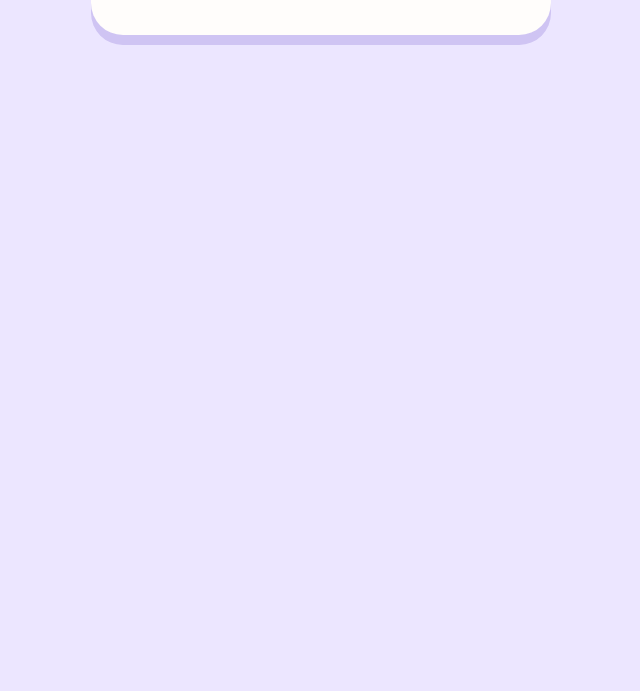
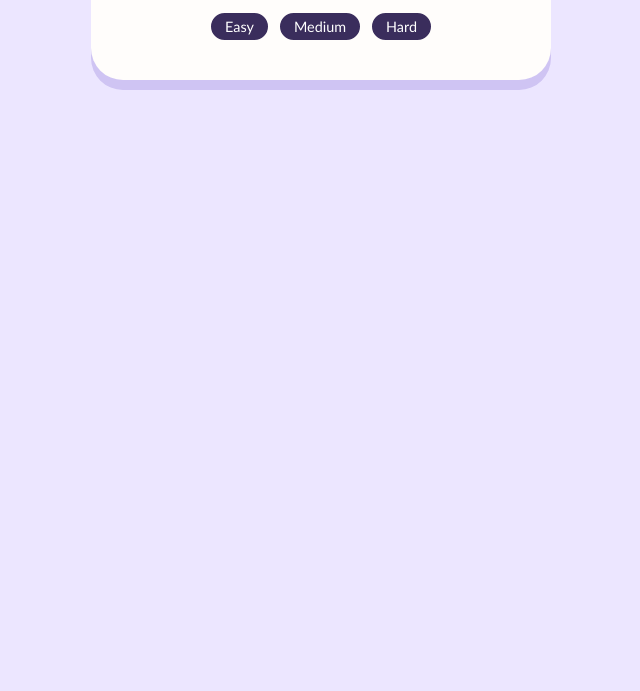
Before and after one commit to edgecaseSwitch/tiny-sudoku, a plain HTML site: page index.html in a window 1280 px wide. Shown: the part 109-800 px from the top of the page, without its empty margins (319-959 px from the left). Drawn offline with Linux system fonts and the light colour scheme.

Commit message:
level buttons

```diff
--- a/index.html
+++ b/index.html
@@ -13,6 +13,11 @@
       <h1>Tiny Sudoku ✿</h1>
       <p class="tag">Fill every row, column and box with 1-9.</p>
     </header>
+    <div class="levels" role="group" aria-label="Difficulty">
+      <button type="button" data-level="easy" aria-pressed="true">Easy</button>
+      <button type="button" data-level="Medium" aria-pressed="true">Medium</button>
+      <button type="button" data-level="Hard" aria-pressed="true">Hard</button>
+    </div>
   </main>
 </body>
 </html>
--- a/style.css
+++ b/style.css
@@ -39,3 +39,20 @@ main {
 header {text-align: center; margin-bottom: 14px;}
 h1 {margin: 0; font-size: 2rem; font-weight: 600;}
 .tag {margin: 2px 0 0; color: var(--ink-soft); font-size: .95rem;}
+
+.levels {display: flex; gap: 8px; justify-content: center; margin-bottom: 14px;}
+.levels button {
+    font: inherit;
+    font-size: .9rem;
+    border: 2px solid var(--line);
+    background: transparent;
+    color: var(--ink-soft);
+    padding: 5px 14px;
+    border-radius: 999px;
+    cursor: pointer;
+}
+.levels button[aria-pressed="true"] {
+    background: var(--ink);
+    border-color: var(--card);
+    color: #fff;
+}
```
